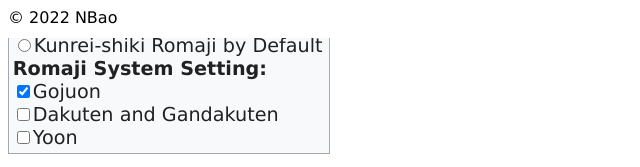
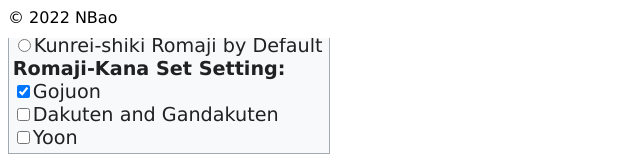
Before and after one commit to NBao01/RomajiKanaHelper, a plain HTML site: page index.html in a window 1280 px wide. Shown: the part 762-929 px from the top of the page, 0-640 px from the left. Drawn offline with Linux system fonts and the light colour scheme.

Commit message:
Modify index.html

```diff
--- a/index.html
+++ b/index.html
@@ -66,7 +66,7 @@
     <b>Romaji System Setting:</b><br>
     <input type="radio" name="setting4" id="setting41" checked><label for="setting41">Hebon-shiki Romaji by Default</label><br>
     <input type="radio" name="setting4" id="setting42"><label for="setting42">Kunrei-shiki Romaji by Default</label><br>
-    <b>Romaji System Setting:</b><br>
+    <b>Romaji-Kana Set Setting:</b><br>
     <input type="checkbox" name="setting51" id="setting51" checked><label for="setting51">Gojuon</label><br>
     <input type="checkbox" name="setting52" id="setting52"><label for="setting52">Dakuten and Gandakuten</label><br>
     <input type="checkbox" name="setting53" id="setting53"><label for="setting53">Yoon</label><br>
```
